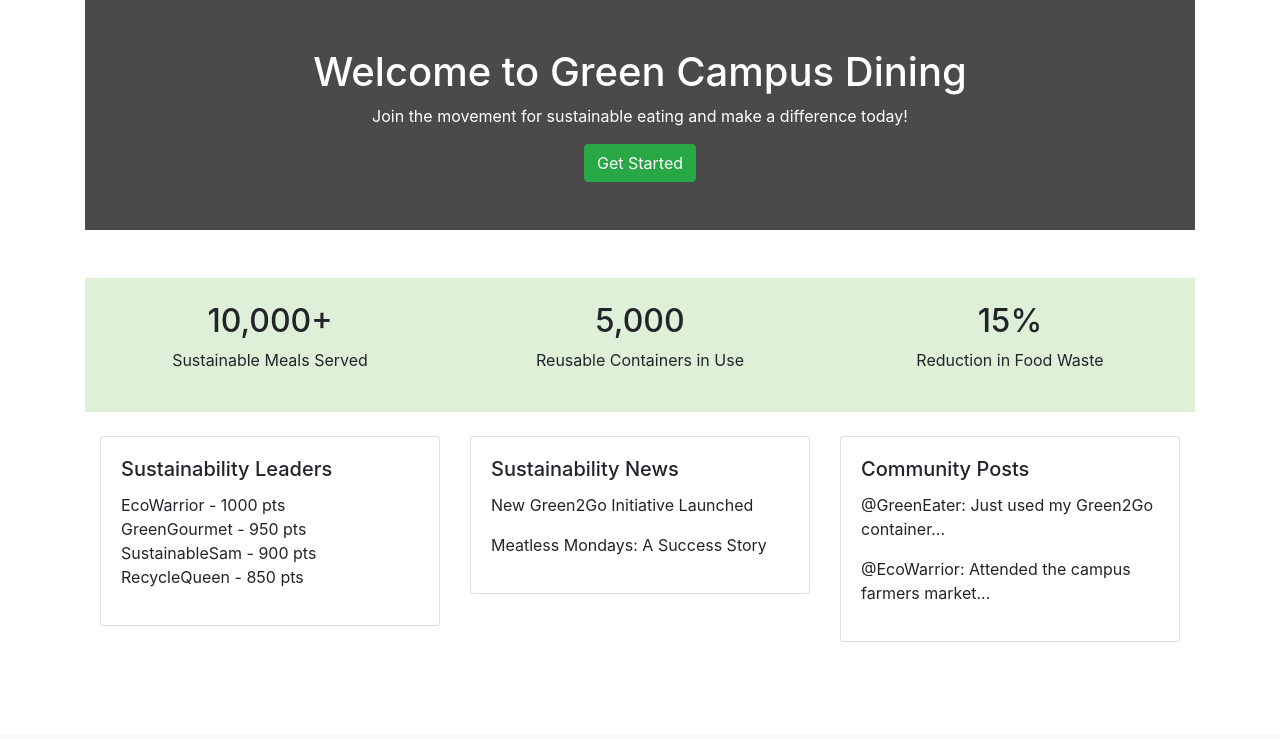
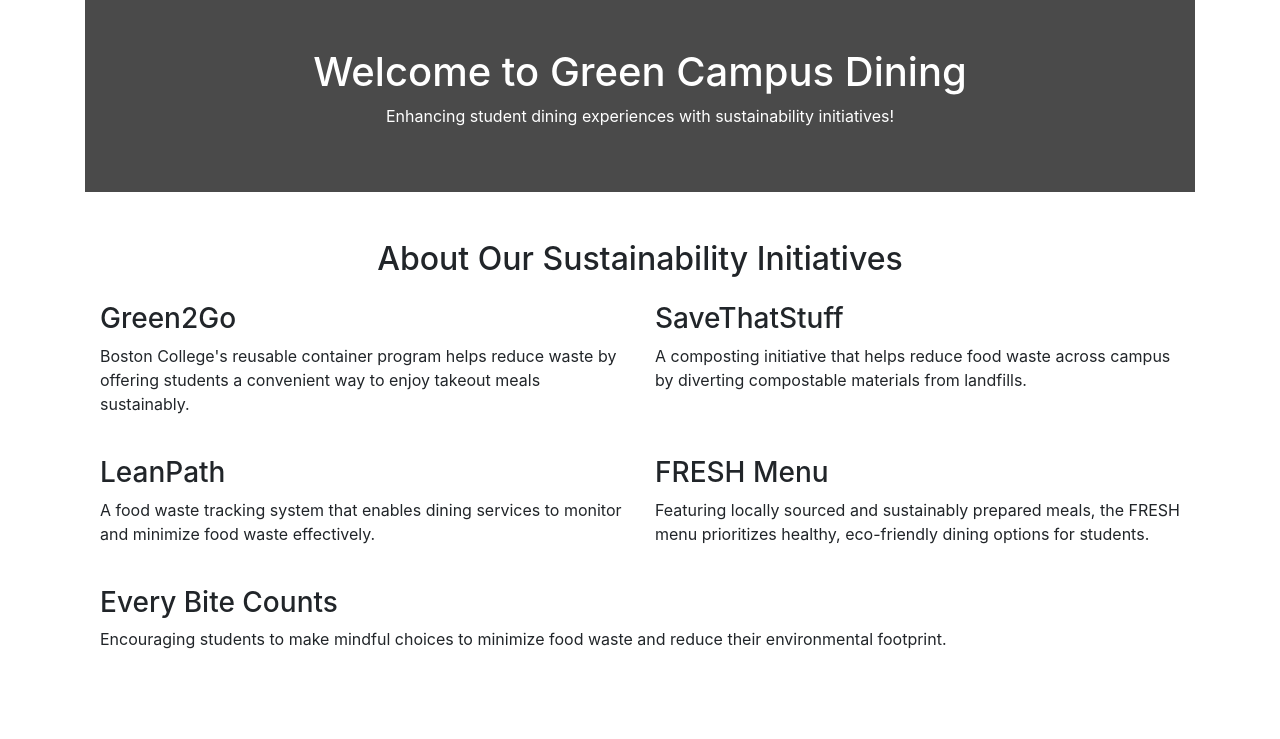
Before and after one commit to CSCI3356-Fall2024/Electronic-Eagles, a Django app: page / in a window 1280 px wide. Shown: the part 66-805 px from the top of the page. Before the commit the page ends 708 px from the top, so only its background shows below. Run offline with Django 5.2, Linux system fonts and the light colour scheme.

Commit message:
create new landing page for logged in and not logged in users

```diff
--- a/delivery3/app/templates/landing_page.html
+++ b/delivery3/app/templates/landing_page.html
@@ -2,61 +2,55 @@
 
 {% block content %}
 <div class="hero-section text-center py-5" style="background-color: #4a4a4a; color: white;">
-    <h1>Welcome to Green Campus Dining</h1>
-    <p>Join the movement for sustainable eating and make a difference today!</p>
-    <a href="#" class="btn btn-success">Get Started</a>
+    {% if user.is_authenticated %}
+        <h1>Welcome Back, {{ user.userprofile.name }}!</h1>
+        <p>Keep earning points and making a difference in sustainability!</p>
+        <a href="{% url 'actions' %}" class="btn btn-success">View Active Campaigns</a>
+    {% else %}
+        <h1>Welcome to Green Campus Dining</h1>
+        <p>Enhancing student dining experiences with sustainability initiatives!</p>
+    {% endif %}
 </div>
 
+{% if not user.is_authenticated %}
 <div class="container my-5">
-    <div class="row text-center stats-section py-4" style="background-color: #dff0d8;">
-        <div class="col-md-4">
-            <h2>10,000+</h2>
-            <p>Sustainable Meals Served</p>
+    <h2 class="text-center mb-4">About Our Sustainability Initiatives</h2>
+    <div class="row">
+        <div class="col-md-6 mb-4">
+            <h3>Green2Go</h3>
+            <p>
+                Boston College's reusable container program helps reduce waste by offering students a convenient way to enjoy takeout meals sustainably.
+            </p>
         </div>
-        <div class="col-md-4">
-            <h2>5,000</h2>
-            <p>Reusable Containers in Use</p>
-        </div>
-        <div class="col-md-4">
-            <h2>15%</h2>
-            <p>Reduction in Food Waste</p>
+        <div class="col-md-6 mb-4">
+            <h3>SaveThatStuff</h3>
+            <p>
+                A composting initiative that helps reduce food waste across campus by diverting compostable materials from landfills.
+            </p>
         </div>
     </div>
-
-    <div class="row my-4">
-        <div class="col-md-4">
-            <div class="card mb-4">
-                <div class="card-body">
-                    <h5 class="card-title">Sustainability Leaders</h5>
-                    <ul class="list-unstyled">
-                        <li>EcoWarrior - 1000 pts</li>
-                        <li>GreenGourmet - 950 pts</li>
-                        <li>SustainableSam - 900 pts</li>
-                        <li>RecycleQueen - 850 pts</li>
-                    </ul>
-                </div>
-            </div>
+    <div class="row">
+        <div class="col-md-6 mb-4">
+            <h3>LeanPath</h3>
+            <p>
+                A food waste tracking system that enables dining services to monitor and minimize food waste effectively.
+            </p>
         </div>
-
-        <div class="col-md-4">
-            <div class="card mb-4">
-                <div class="card-body">
-                    <h5 class="card-title">Sustainability News</h5>
-                    <p>New Green2Go Initiative Launched</p>
-                    <p>Meatless Mondays: A Success Story</p>
-                </div>
-            </div>
+        <div class="col-md-6 mb-4">
+            <h3>FRESH Menu</h3>
+            <p>
+                Featuring locally sourced and sustainably prepared meals, the FRESH menu prioritizes healthy, eco-friendly dining options for students.
+            </p>
         </div>
-
-        <div class="col-md-4">
-            <div class="card mb-4">
-                <div class="card-body">
-                    <h5 class="card-title">Community Posts</h5>
-                    <p>@GreenEater: Just used my Green2Go container...</p>
-                    <p>@EcoWarrior: Attended the campus farmers market...</p>
-                </div>
-            </div>
+    </div>
+    <div class="row">
+        <div class="col-md-12 mb-4">
+            <h3>Every Bite Counts</h3>
+            <p>
+                Encouraging students to make mindful choices to minimize food waste and reduce their environmental footprint.
+            </p>
         </div>
     </div>
 </div>
+{% endif %}
 {% endblock %}
```
